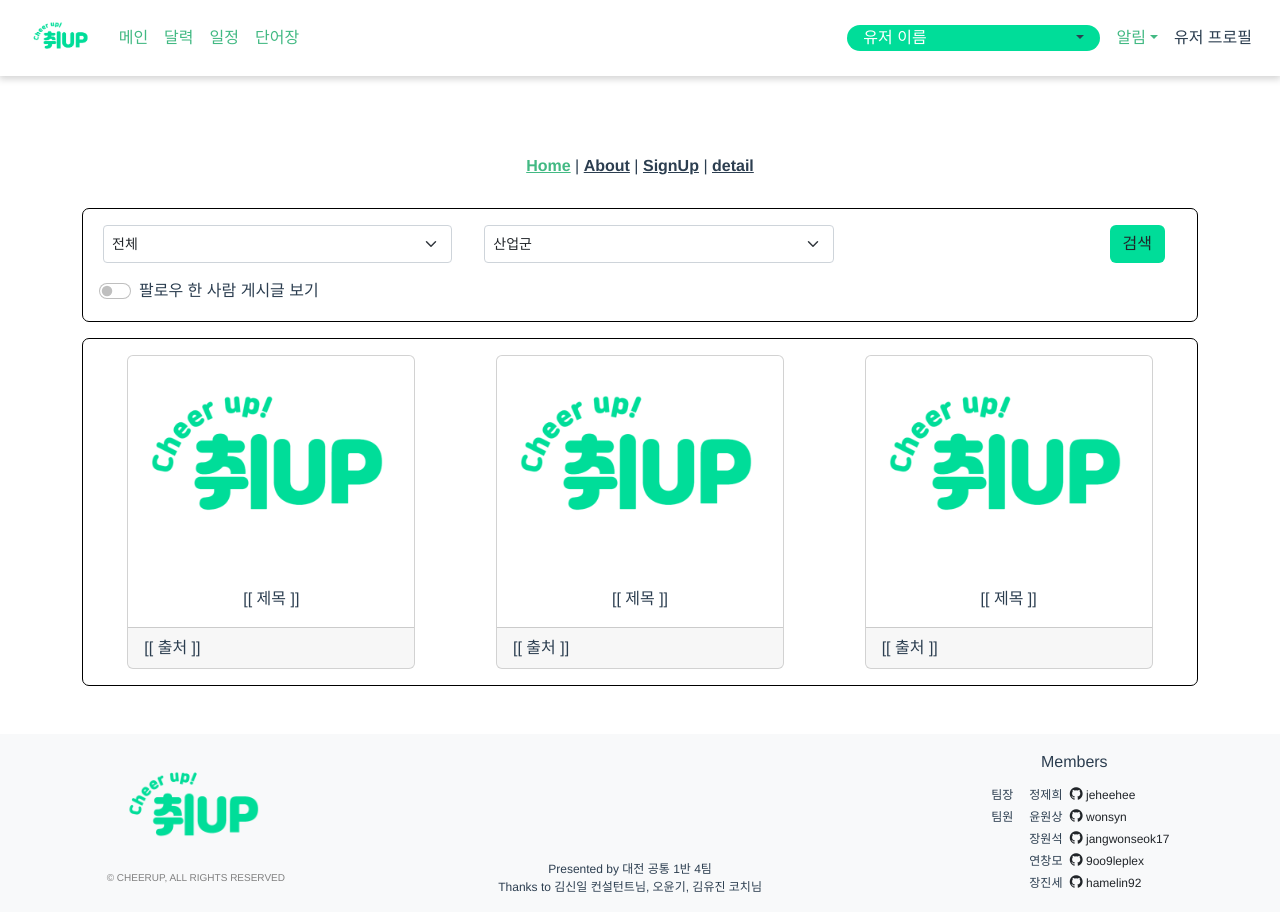
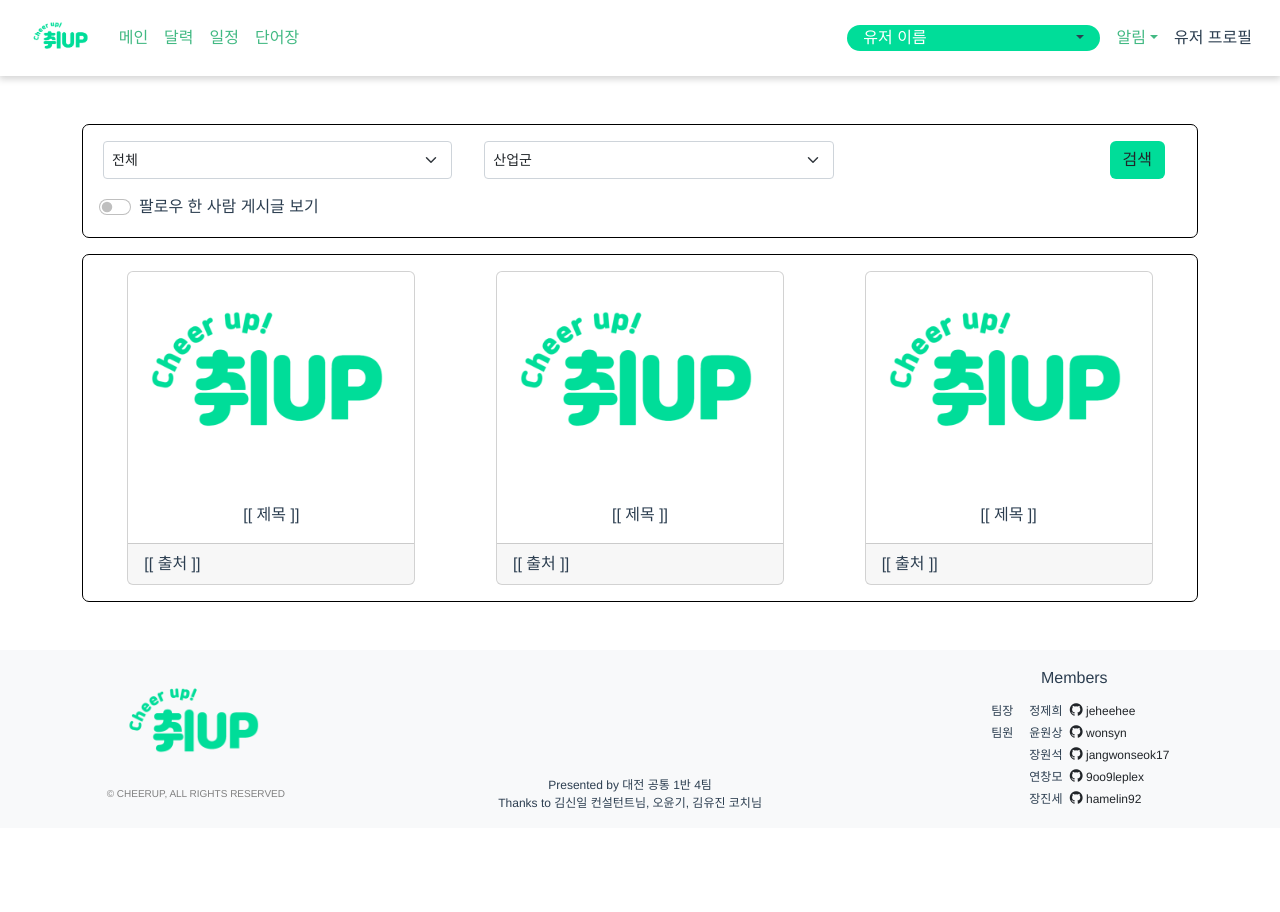
Before and after one commit to wonsyn/CheerUp, a Vue app in the folder frontend/: page / in a window 1280 px wide. After the commit the page ends 828 px from the top, so only its background shows below. Built offline with nearby package versions, Linux system fonts and the light colour scheme.

Commit message:
Jira 이슈 없음 [Update] App.vue 네비바 삭제

```diff
--- a/frontend/src/App.vue
+++ b/frontend/src/App.vue
@@ -1,6 +1,5 @@
 <template>
   <nav-bar></nav-bar>
-  <nav><router-link to="/">Home</router-link> | <router-link to="/login">About</router-link> | <router-link to="/signup">SignUp</router-link> | <router-link to="/detail">detail</router-link></nav>
   <router-view />
   <main-footer></main-footer>
 </template>
```
